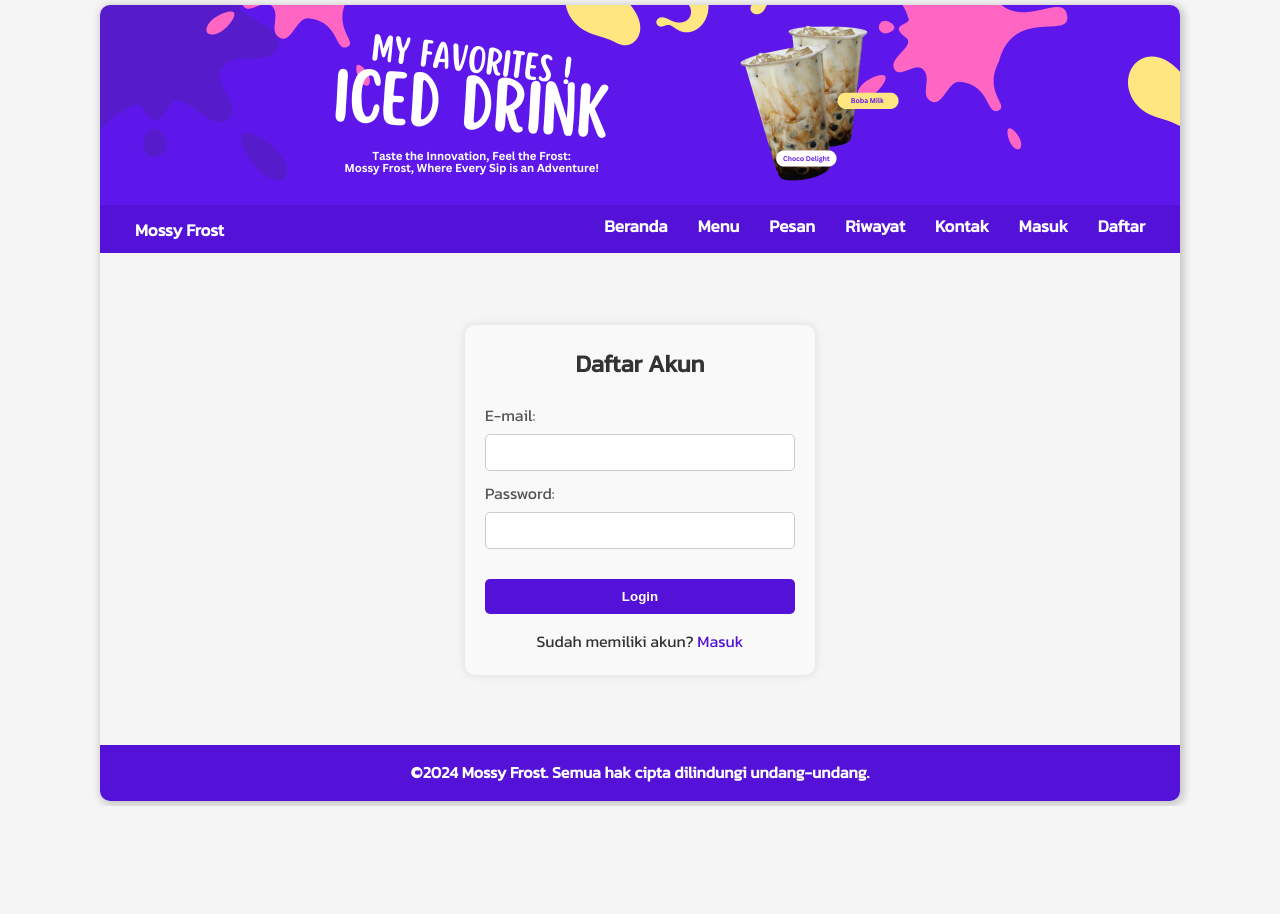
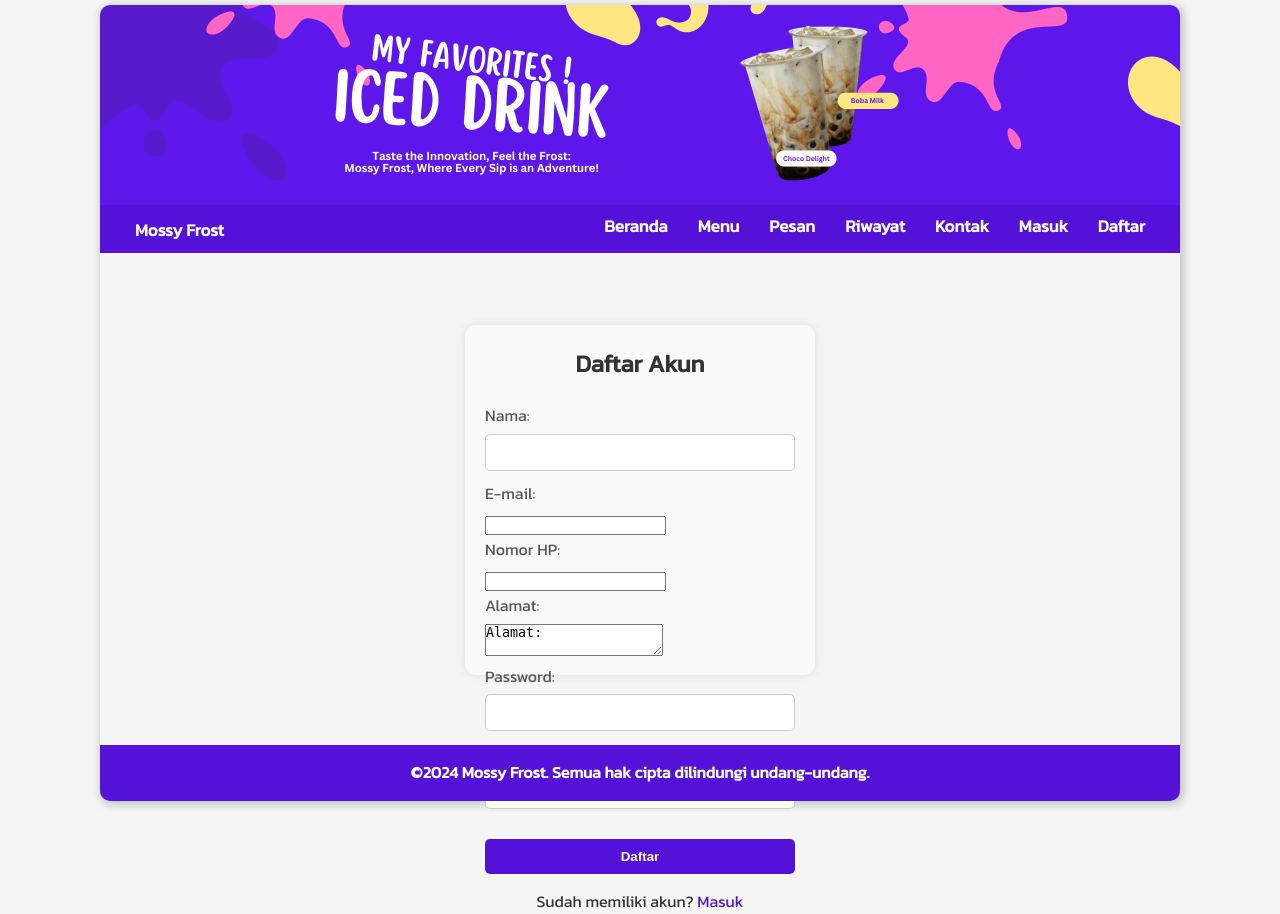
Before and after one commit to handikatriarlan/MossyFrost, a PHP site: page /register.php in a window 1280 px wide. Before the commit the page ends 806 px from the top, so only its background shows below. Run offline with PHP 8.4, Linux system fonts and the light colour scheme.

Commit message:
add register view page

```diff
--- a/register.php
+++ b/register.php
@@ -6,15 +6,27 @@
 <main class="login-page">
     <form class="login-form" action="#">
         <h2>Daftar Akun</h2>
+        <label for="name">Nama:</label>
+        <input type="text" id="name" name="name">
+
         <label for="email">E-mail:</label>
-        <input type="text" id="email" name="email">
+        <input type="email" id="email" name="email">
+
+        <label for="phone">Nomor HP:</label>
+        <input type="number" id="phone" name="phone">
+
+        <label for="address">Alamat:</label>
+        <textarea name="address" id="address">Alamat:</textarea>
 
         <label for="password">Password:</label>
         <input type="password" id="password" name="password">
 
-        <input type="submit" value="Login">
+        <label for="password">Ulangi Password:</label>
+        <input type="password" id="password" name="password">
 
-        <p>Sudah memiliki akun?<a href="#"> Masuk</a></p>
+        <input type="submit" value="Daftar">
+
+        <p>Sudah memiliki akun?<a href="login.php"> Masuk</a></p>
     </form>
 </main>
 
```
